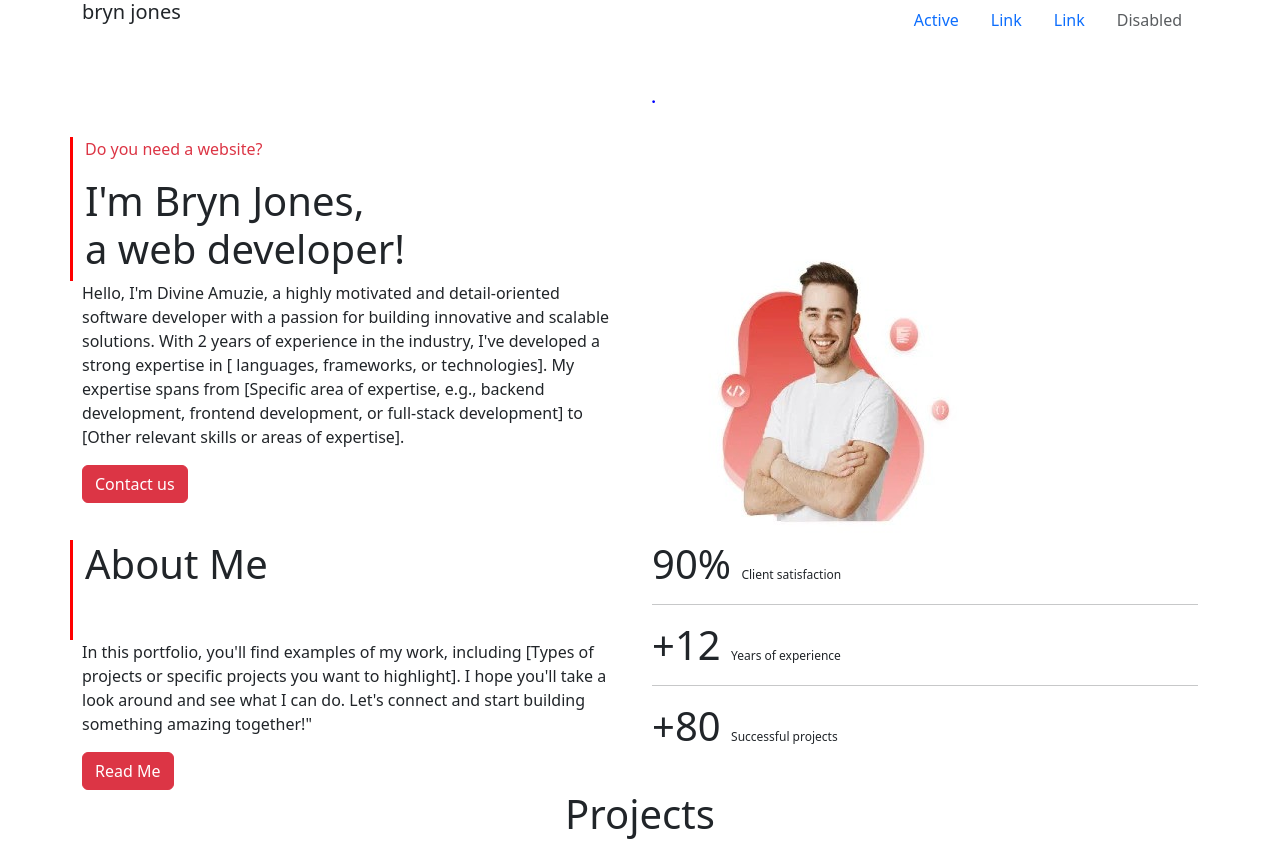
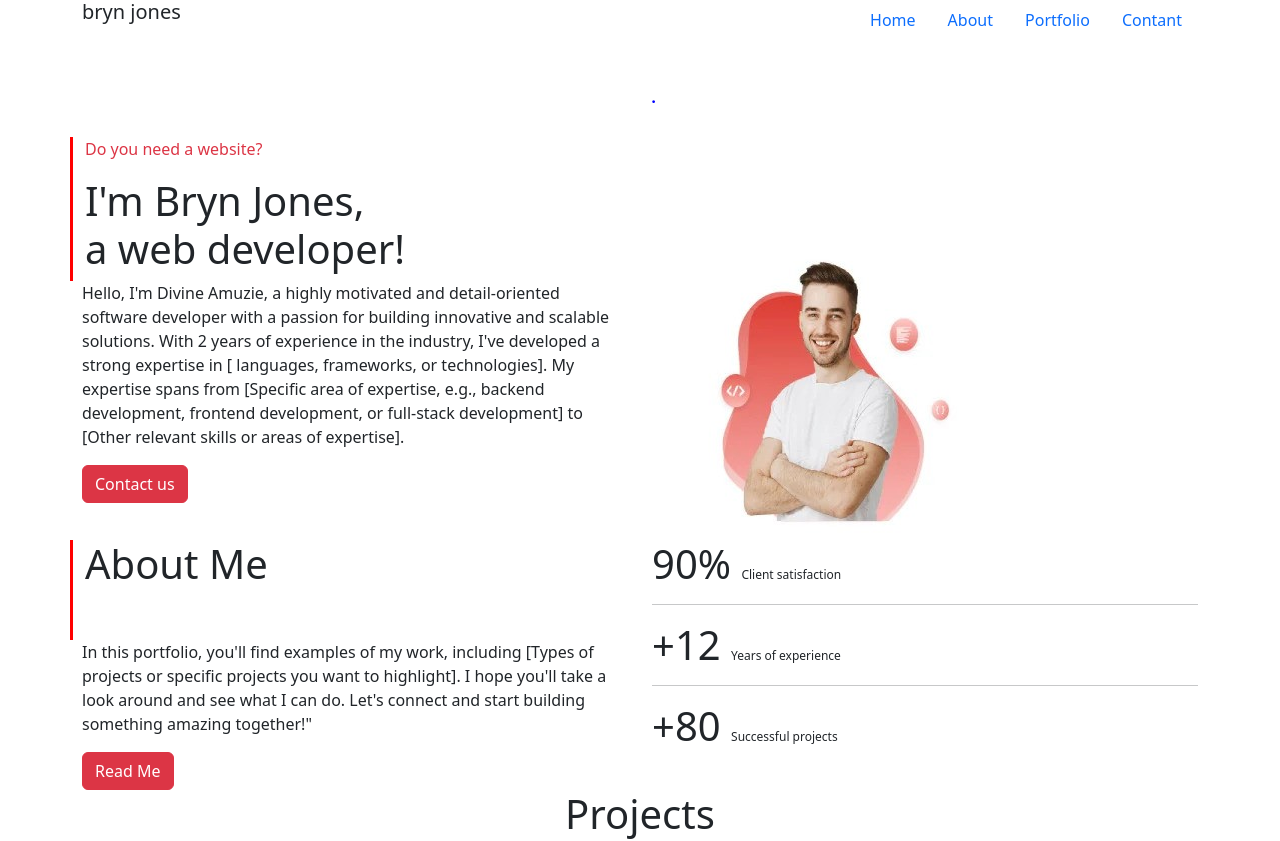
Before and after one commit to yungjohn5/twinproject, a plain HTML site: page index.html in a window 1280 px wide. Shown: the top 841 px of the page. Drawn offline with Linux system fonts and the light colour scheme.

Commit message:
second commit

```diff
--- a/index.html
+++ b/index.html
@@ -36,16 +36,16 @@
 			<div class="col">
 				<ul class="nav justify-content-end">
   <li class="nav-item">
-    <a class="nav-link active" aria-current="page" href="#">Active</a>
+    <a class="nav-link active" aria-current="page" href="#">Home</a>
   </li>
   <li class="nav-item">
-    <a class="nav-link" href="#">Link</a>
+    <a class="nav-link" href="#">About</a>
   </li>
   <li class="nav-item">
-    <a class="nav-link" href="#">Link</a>
+    <a class="nav-link" href="#">Portfolio</a>
   </li>
   <li class="nav-item">
-    <a class="nav-link disabled" aria-disabled="true">Disabled</a>
+    <a class="nav-link" aria="true">Contant</a>
   </li>
 </ul>
 						</div>
```
